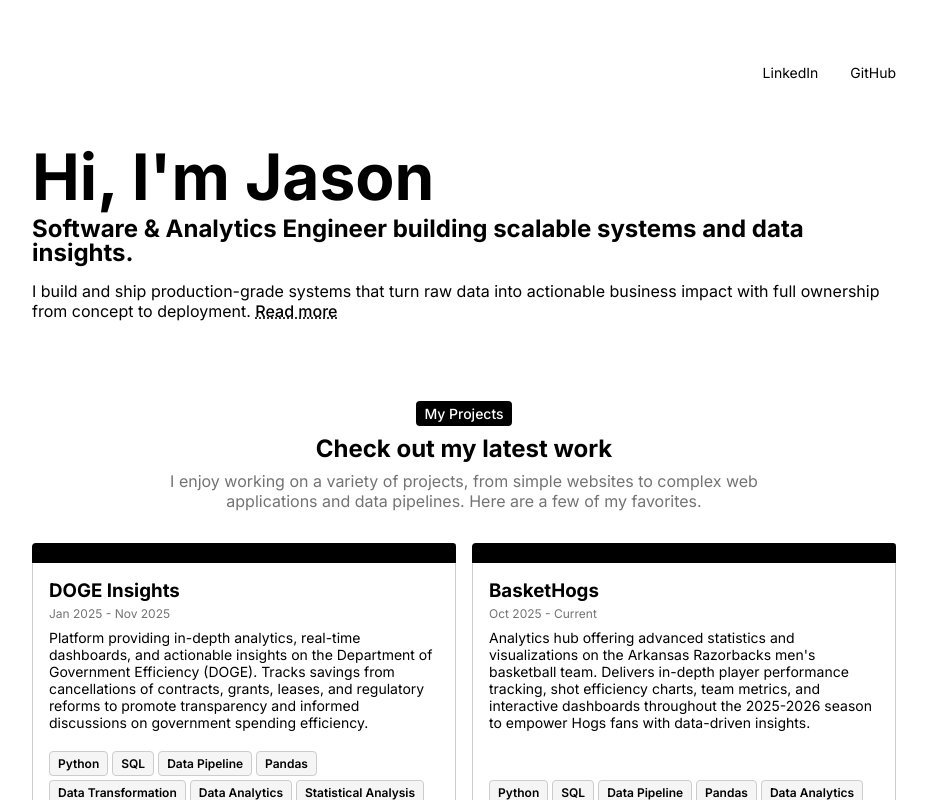
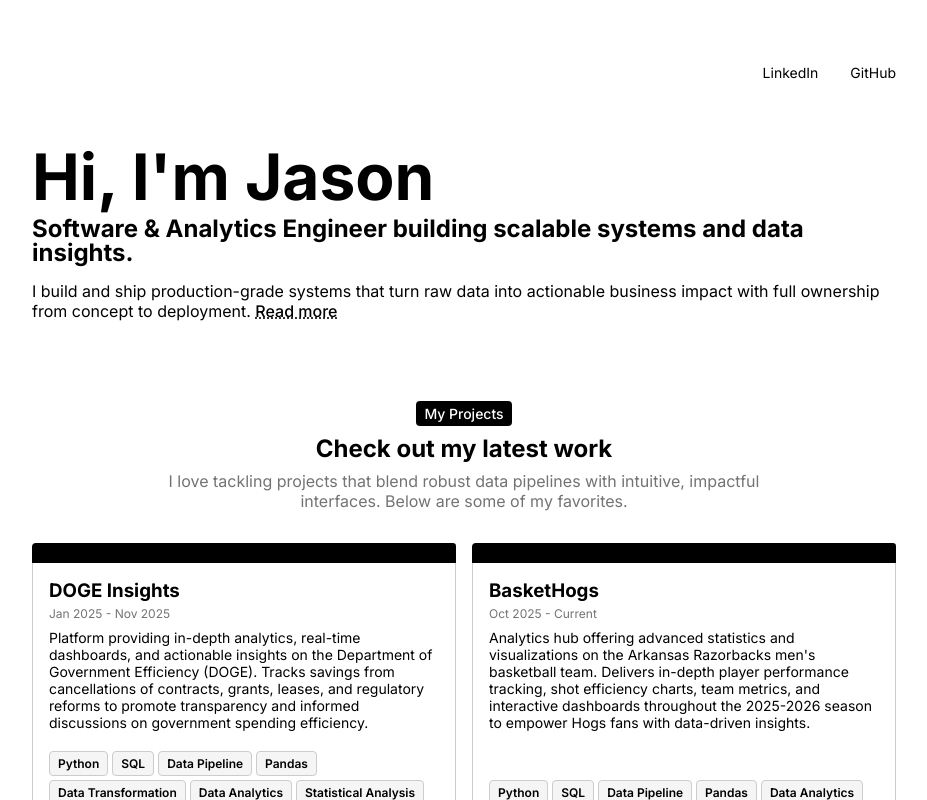
Before and after one commit to jasonniebauer/jasonniebauer.github.io, a React (Vite) app: page / in a window 1280 px wide. Shown: the top 800 px of the page, without its empty margins (176-1103 px from the left). Built offline with nearby package versions, Linux system fonts and the light colour scheme.

Commit message:
Update project text intro

```diff
--- a/src/components/Projects.jsx
+++ b/src/components/Projects.jsx
@@ -146,7 +146,7 @@ const Projects = () => {
             <div className="projects-section-header">
                 <h5 className="projects-title">My Projects</h5>
                 <h1>Check out my latest work</h1>
-                <p className="projects-subtitle">I enjoy working on a variety of projects, from simple websites to complex web applications and data pipelines. Here are a few of my favorites.</p>
+                <p className="projects-subtitle">I love tackling projects that blend robust data pipelines with intuitive, impactful interfaces. Below are some of my favorites.</p>
             </div>
             <div className="projects-wrapper">
                 {projectsList}
```
